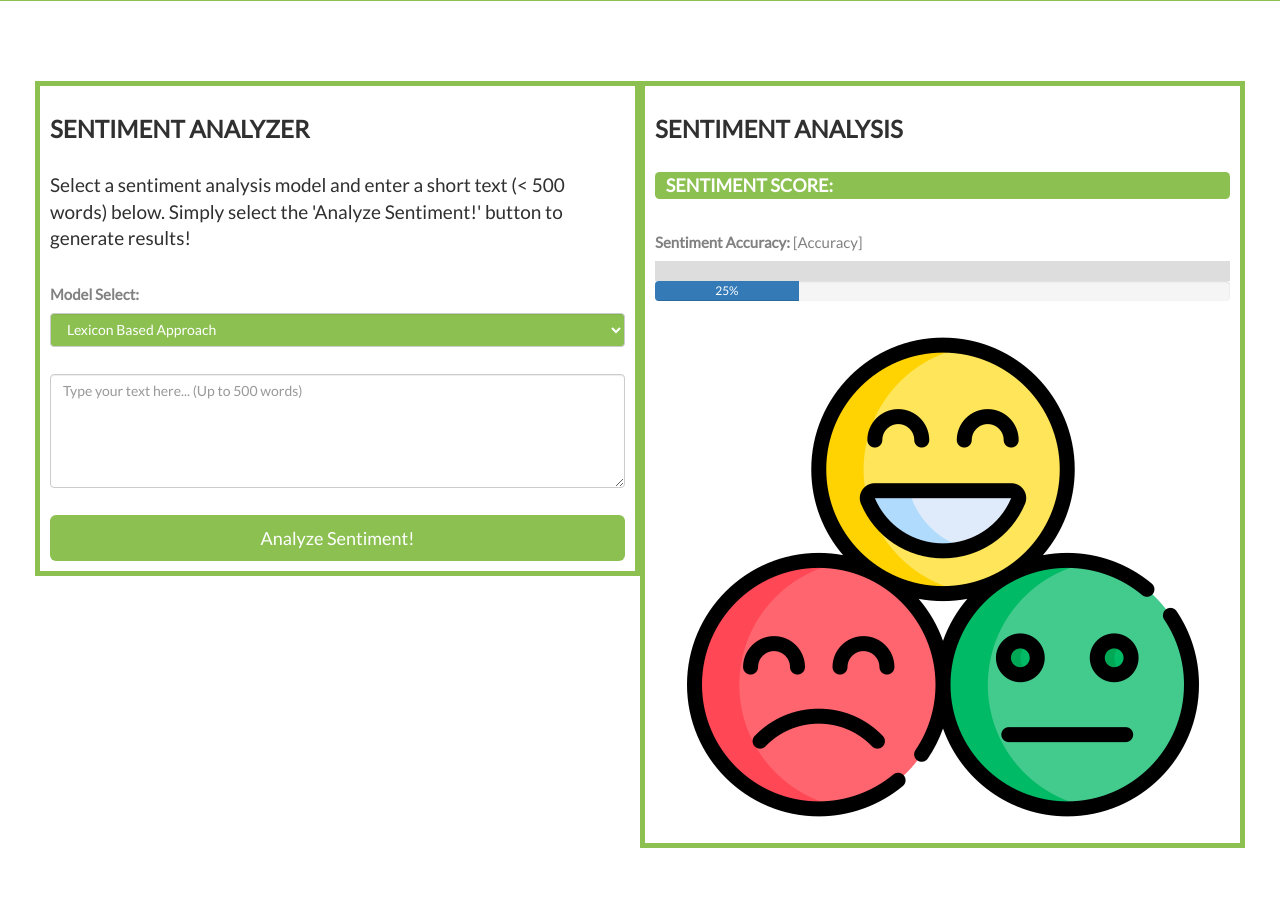
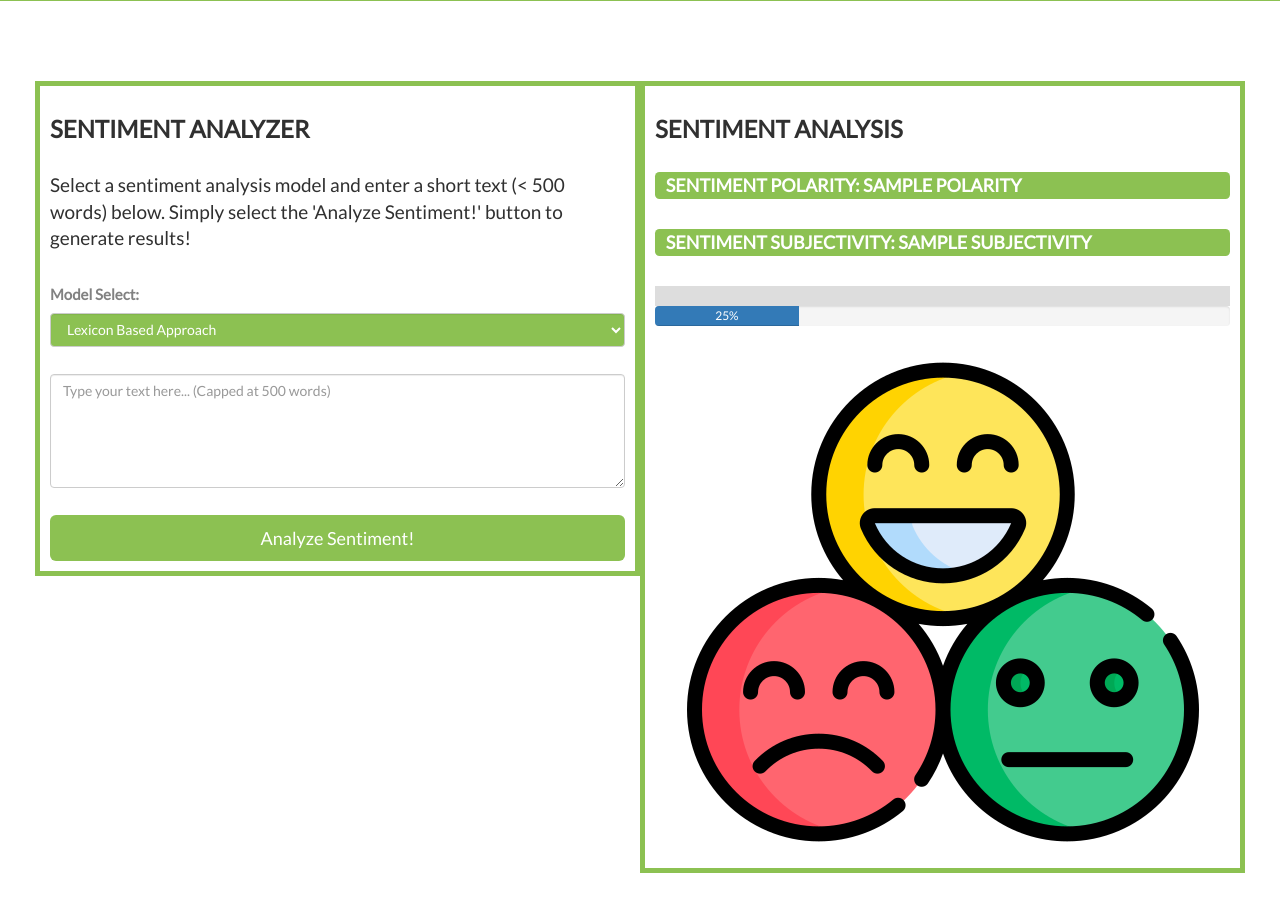
Before and after one commit to hawkeyephil/CSC494, a Flask app: template templates/sandbox.html in a window 1280 px wide. Shown: the part 301-1224 px from the top of the page. Before the commit the page ends 1149 px from the top, so only its background shows below. Run offline with Flask 3, Linux system fonts and the light colour scheme; the template is opened without the code that fills it: most values are stand-ins (such as "Sample title", 1, 10 or a date in 2020); some libraries are stand-ins or nearby versions.

Commit message:
Sandbox Backend Connection

```diff
--- a/app.py
+++ b/app.py
@@ -15,27 +15,28 @@ app.secret_key = os.getenv('SECRET_KEY')
 def index():
     return render_template('index.html')
 
+#Route to the sandbox page
 @app.route('/sandbox')
 def sandbox():
     return render_template('sandbox.html')
 
-@app.route('/process_text', methods=['POST'])
-def process_text():
-    #User text entered into form
-    user_text = request.form.get('user_text')
-    #Process text to be sent back to user
-    sentiment_score = sa.sentiment_analyzer(user_text)
-    #Stores sentiment_score in session
-    session['processed_result'] = sentiment_score
-    #Redirect to results page
-    return redirect(url_for('results'))
+#Sandbox sentiment route
+@app.route('/analyze_sentiment', methods=['GET', 'POST'])
+def test():
+    if request.method == 'POST':
+        # Get the user input from the textarea
+        user_input = request.form['user_text']
+        print(user_input)
 
-@app.route('/results')
-def results():
-    #Get result from session variable
-    processed_result = session.get('processed_result')
-    #Renders results page with processed result
-    return render_template('results.html', result = processed_result)
+        #Analyze the sentiment using the dictionary approach
+        sentiment_Scores = sa.sentiment_analyzer(user_input)
+
+        #Extract the polarity and subjectivity scores
+        polarity = sentiment_Scores['polarity']
+        subjectivity = sentiment_Scores['subjectivity']
+
+    #Display the results to the page
+    return render_template('sandbox.html', polarity = polarity, subjectivity = subjectivity)
 
 #Starts server and runs the app locally at port 5005
 app.run(host = 'localhost', port = 5005, debug = True)
--- a/machine_learning/SentimentAnalyzer.py
+++ b/machine_learning/SentimentAnalyzer.py
@@ -26,10 +26,14 @@ def sentiment_analyzer(text):
 
     #Extracts polarity scores
     h_polarity = str(h_score.get('Polarity'))
+    h_polarity = float(h_polarity)
     lm_polarity = str(lm_score.get('Polarity'))
 
+    h_subjectivity = str(h_score.get('Subjectivity'))
+    h_subjectivity = float(h_subjectivity)
     #print('Harvard IV-4 Score: ' + h_polarity)
     #print('Loughran and McDonald Score: ' + lm_polarity)
 
+    sentiment_Scores = {'polarity': h_polarity, 'subjectivity': h_subjectivity}
     #Returns polarity calculated using the Loughran and McDonald Dictionary
-    return float(h_polarity)
+    return sentiment_Scores
--- a/static/script.js
+++ b/static/script.js
@@ -1 +1,14 @@
 //Javascript scripts
+//Restricts user input into textbox to specified number of words
+const textarea = document.getElementById("user_input")
+//Maximum word count
+const word_Count = 5;
+
+textarea.addEventListener("input", () => {
+    const words = textarea.value.trim().split(/\s+/);
+    console.log(textarea.value)
+    //Limits user input to less than the specified word count
+    if(words.length > word_Count) {
+        textarea.value = words.slice(0, word_Count).join(' ');
+    }
+})
--- a/static/styles.css
+++ b/static/styles.css
@@ -247,14 +247,6 @@ footer .glyphicon:hover {
     background-color: #ddd;
 }
 
-.full-width-label {
-    display: block;
-    width: 100%;
-    background-color: #8CC152;
-    color: #fff;
-    padding: 10px 10px;
-}
-
 .label-default {
     display: block;
     width: 100%;
--- a/templates/sandbox.html
+++ b/templates/sandbox.html
@@ -1,4 +1,4 @@
-<!--Landing Page-->
+<!--Sandbox Page-->
 <!DOCTYPE html>
 <html lang = "en">
 
@@ -58,7 +58,7 @@
         </div>
     </nav>
 
-      <!--Banner-->
+      <!--Sentiment Sandbox Banner-->
       <div class="jumbotron text-center">
         <h1>Sentiment Sandbox</h1>
         <p>A place to tinker with each model!</p>
@@ -66,7 +66,7 @@
 
       <div id="Sentiment Analyzer" class="container-fluid">
         <div class="row">
-            <!-- Left Section -->
+            <!--Sentiment Analyzer Section-->
             <div class="col-md-6 border">
                 <h2>Sentiment Analyzer</h2>
                 <h4>Select a sentiment analysis model and enter a short text (< 500 words) below. Simply select the 'Analyze Sentiment!' button to generate results!</h4>
@@ -80,24 +80,24 @@
                     </select>
                 </div>
 
-                <br><div class="mb-3">
-                    <textarea class="form-control" id="textInput" rows="5" placeholder="Type your text here... (Up to 500 words)"></textarea>
-                </div>
-                <br><button class="btn btn-lg btn-block custom-button">Analyze Sentiment!</button>
+                <br><form action="/analyze_sentiment" method = "POST">
+                    <div class="mb-3">
+                        <textarea class="form-control" id="user_input" name = "user_text" rows="5" placeholder="Type your text here... (Capped at 500 words)"></textarea>
+                    </div>
+                    <br><button class="btn btn-lg btn-block custom-button" type="submit">Analyze Sentiment!</button>
+                </form>
             </div>
 
-            <!-- Right Section -->
+            <!--Sentiment Analysis Section-->
             <div class="col-md-6 border">
                 <h2>Sentiment Analysis</h2>
                 <div id="Sentiment Analysis">
                     <!-- Labels for Sentiment Score and Accuracy -->
 
-                    <h2><span class="label label-default">Sentiment Score: </span></h2>
+                    <h2><span class="label label-default">Sentiment Polarity: {{polarity}}</span></h2>
+                    <h2><span class="label label-default">Sentiment Subjectivity: {{subjectivity}}</span></h2>
 
-                    <div class="sentiment-accuracy">
-                        <label>Sentiment Accuracy: </label>
-                        <span id="sentimentAccuracy">[Accuracy]</span>
-                    </div>
+                    <!--Going to keep one of these-->
                     <div id="sentiment-container">
                         <div id="sentiment-bar" style="height: 20px; width: 0; background-color: red;"></div>
                     </div>
@@ -113,6 +113,10 @@
         </div>
     </div>
 
+    <!--js-->
+    <script type="text/javascript" src="{{ url_for('static', filename='script.js') }}"></script>
+
+    <!--Might go but if not it should be moved to js scripts file-->
     <script>
         function updateSentimentBar(score) {
             var bar = document.getElementById('sentiment-bar');
```
Also changed, not shown: templates/results.html (deleted, +0 -17 lines), templates/test.html (deleted, +0 -34 lines), 1 other file.
